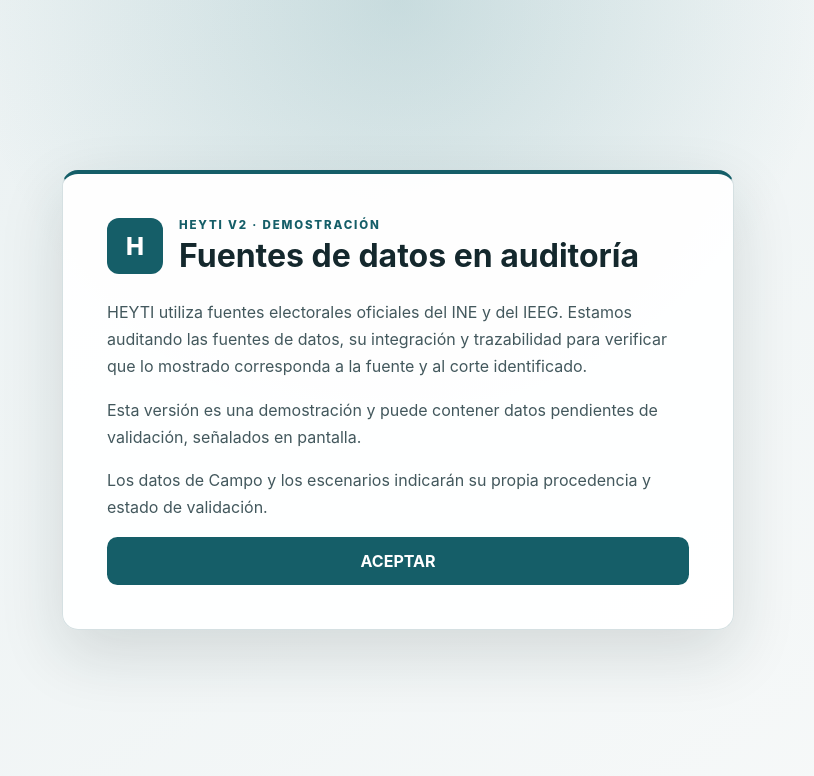
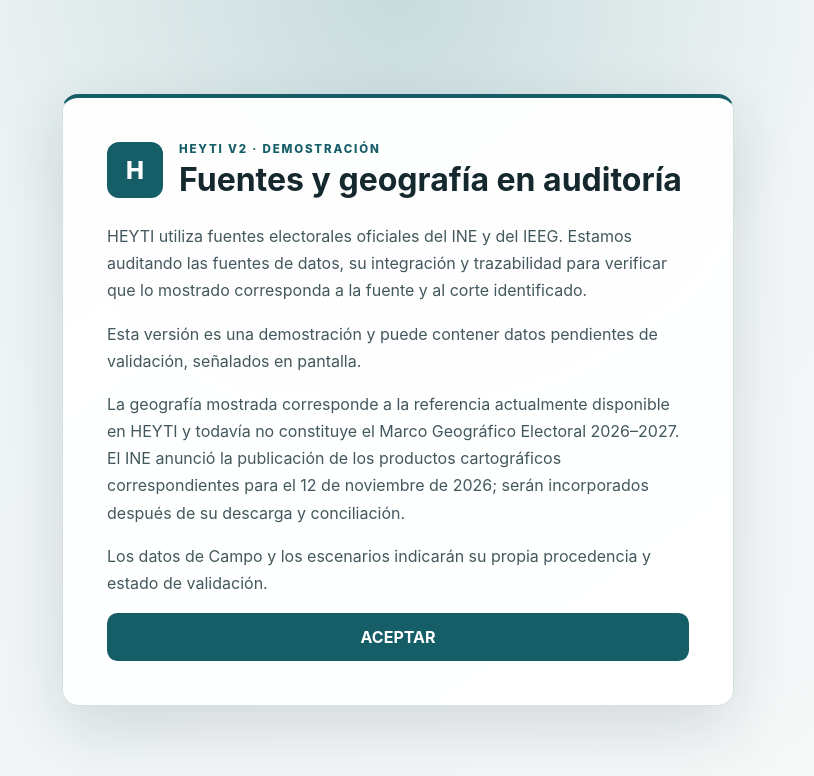
Before and after one commit to at2730-core/AT-27-30-Core, a React (Vite) app in the folder apps/heyti-web/: page / in a window 1280 px wide. Both pictures are taken after a click on the button "Entrar a HEYTI". Shown: the top 776 px of the page, without its empty margins (242-1056 px from the left). Built offline with nearby package versions, Linux system fonts and the light colour scheme; no server answers.

Commit message:
fix(demo): disclose pending 2027 geography release

```diff
--- a/apps/heyti-web/src/startup/DemoNoticeScreen.tsx
+++ b/apps/heyti-web/src/startup/DemoNoticeScreen.tsx
@@ -11,12 +11,13 @@ export function DemoNoticeScreen({ onAccept }: { onAccept: () => void }) {
           <div className="splash-mark" aria-hidden="true">H</div>
           <div>
             <p className="splash-eyebrow">HEYTI V2 · DEMOSTRACIÓN</p>
-            <h1 id="demo-notice-title" style={{ fontSize: 'clamp(1.5rem, 4vw, 2rem)', lineHeight: 1.2 }}>Fuentes de datos en auditoría</h1>
+            <h1 id="demo-notice-title" style={{ fontSize: 'clamp(1.5rem, 4vw, 2rem)', lineHeight: 1.2 }}>Fuentes y geografía en auditoría</h1>
           </div>
         </header>
         <div style={{ marginTop: 24, color: '#43585d', lineHeight: 1.7 }}>
           <p>HEYTI utiliza fuentes electorales oficiales del INE y del IEEG. Estamos auditando las fuentes de datos, su integración y trazabilidad para verificar que lo mostrado corresponda a la fuente y al corte identificado.</p>
           <p>Esta versión es una demostración y puede contener datos pendientes de validación, señalados en pantalla.</p>
+          <p>La geografía mostrada corresponde a la referencia actualmente disponible en HEYTI y todavía no constituye el Marco Geográfico Electoral 2026–2027. El INE anunció la publicación de los productos cartográficos correspondientes para el 12 de noviembre de 2026; serán incorporados después de su descarga y conciliación.</p>
           <p>Los datos de Campo y los escenarios indicarán su propia procedencia y estado de validación.</p>
         </div>
         <button ref={acceptRef} className="splash-button" type="button" onClick={onAccept}>ACEPTAR</button>
```
